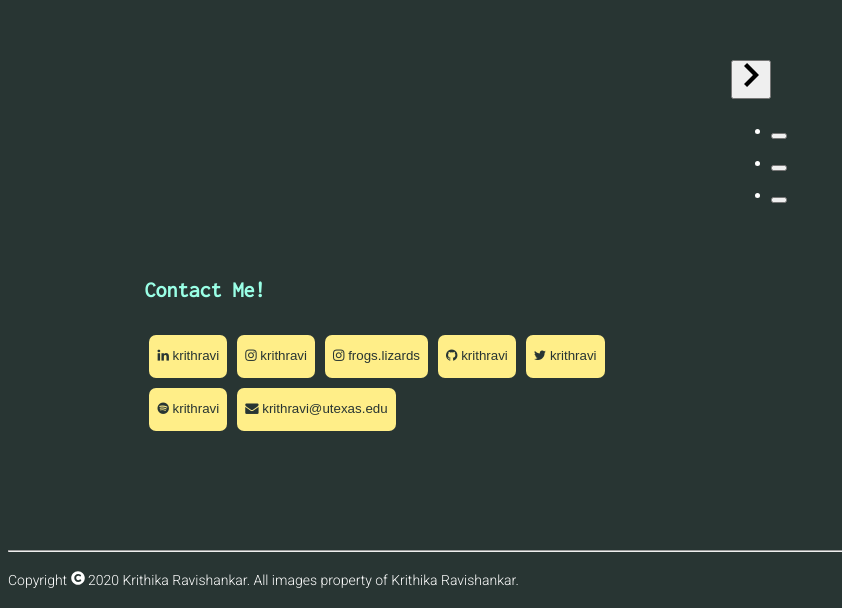
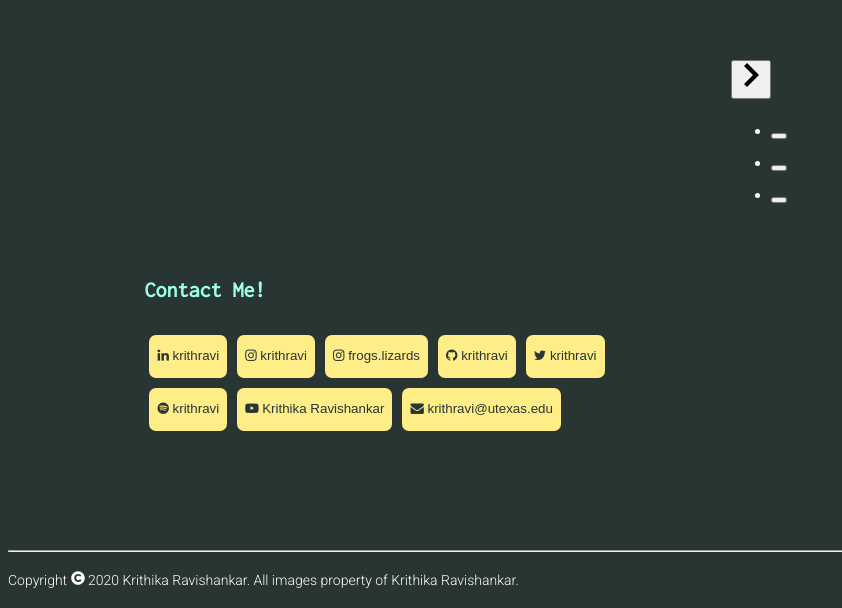
Before and after one commit to krithravi/personalWeb, a React (Create React App) app: page / in a window 1280 px wide. Shown: the part 1516-2124 px from the top of the page, without its empty margins (0-842 px from the left). Built offline with nearby package versions, Linux system fonts and the light colour scheme.

Commit message:
added yt link

```diff
--- a/src/components/Contact.js
+++ b/src/components/Contact.js
@@ -43,5 +43,3 @@ function Contact (){
 }
 
 export default Contact;
-
-// why did this page take me 2+ hrs? heavens.
--- a/src/media.json
+++ b/src/media.json
@@ -31,6 +31,11 @@
         "icon": "fa fa-spotify"
     },
     {
+        "name": "Krithika Ravishankar",
+        "link": "https://www.youtube.com/channel/UCCnp1sR7eaAt-GzFx30FRBw",
+        "icon": "fa fa-youtube-play"
+    },
+    {
         "name": "krithravi@utexas.edu",
         "link": "mailto:krithravi@utexas.edu",
         "icon": "fa fa-envelope"
```
